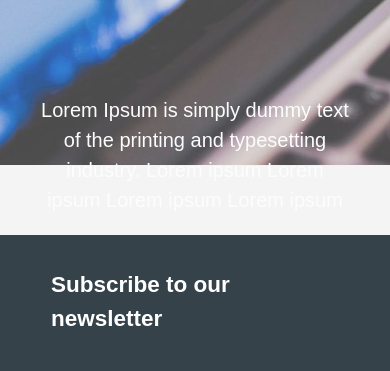
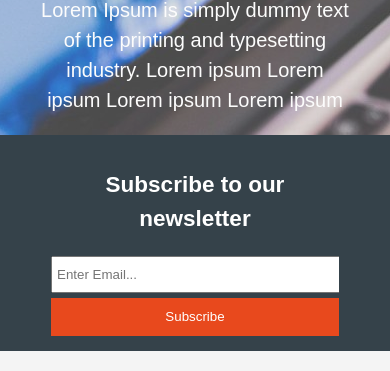
Before and after one commit to VisheshSingh/ResponsiveLayout, a plain HTML site: page index.html in a window 390 px wide. Shown: the part 546-917 px from the top of the page. Drawn offline with Linux system fonts and the light colour scheme.

Commit message:
Responsive feature, added media queries to css

```diff
--- a/css/style.css
+++ b/css/style.css
@@ -172,3 +172,39 @@ footer{
   background-color: #e8491d;
   text-align: center;
 }
+
+/*Media queries*/
+@media(max-width: 768px){
+  header #branding,
+  header nav,
+  header nav li,
+  #newsletter h1,
+  #newsletter form,
+  #boxes .box,
+  article#main-col,
+  aside#sidebar{
+    float:none;
+    text-align: center;
+    width:100%;
+  }
+
+  header{
+    padding-bottom: 20px;
+  }
+
+  #showcase h1{
+    margin:40px;
+  }
+
+  #newsletter button, .quote button{
+    display: block;
+    width:100%;
+  }
+
+  #newsletter form input[type="email"], .quote input, .quote textarea{
+    width:100%;
+    margin-bottom: 5px;
+  }
+
+
+}
```
